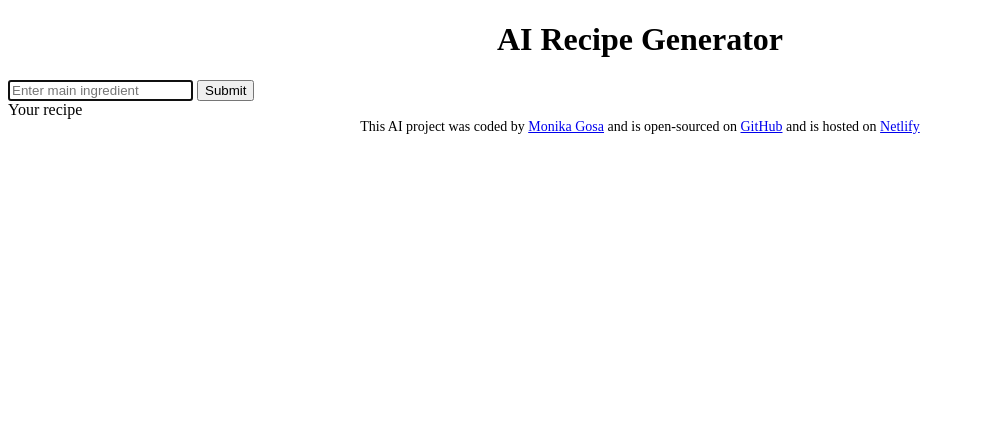
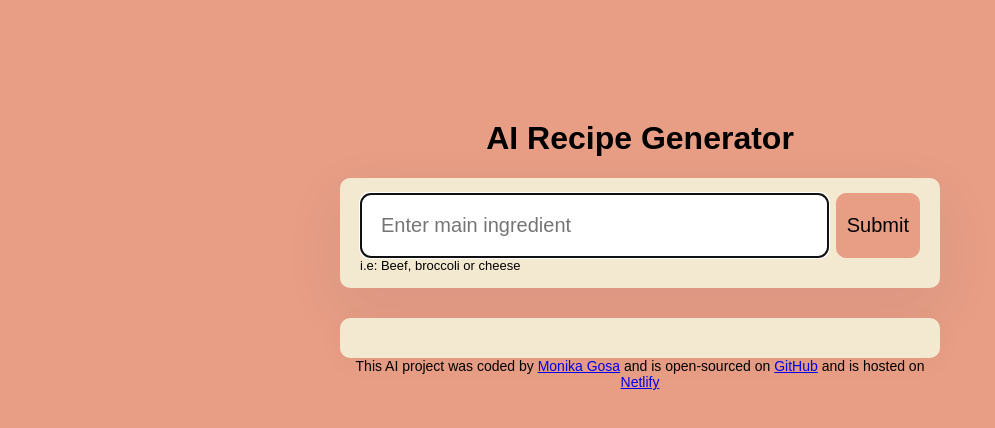
Before and after one commit to MGosa/recipe-generator, a plain HTML site: page index.html in a window 1280 px wide. Shown: the whole page, without its empty margins (0-995 px from the left). Drawn offline with Linux system fonts and the light colour scheme.

Commit message:
added basic css

```diff
--- a/index.html
+++ b/index.html
@@ -7,23 +7,32 @@
     <link rel="stylesheet" href="src/style.css" />
   </head>
   <body>
-    <header></header>
+    <div class="container">
+      <header>
         <h1>AI Recipe Generator</h1>
       </header>
       <main>
-        <form action="">
-            <input type="text" placeholder="Enter main ingredient"
+        <div class="form-container">
+          <form class="">
+            <input
+              type="text"
+              placeholder="Enter main ingredient"
               autofocus
               required
               autocomplete="off"
+              class="instructions"
+              id="user-instructions"
             />
-            <input type="submit"/>
-            <div>
-                Your recipe
+            <input type="submit" class="submit-button" />
+             </form>
+             <div class="hint">i.e: Beef, broccoli or cheese</div>
         </div>
 
+
           </form>
+       <div class="recipe hidden" id="recipe"></div>
       </main>
+
       <footer>
         This AI project was coded by
         <a href="https://github.com/MGosa" target="_blank">Monika Gosa</a>
@@ -36,6 +45,7 @@
           >Netlify</a
         >
       </footer>
+    </div>
     <script src="src/index.js"></script>
   </body>
 </html>
--- a/src/style.css
+++ b/src/style.css
@@ -1,3 +1,8 @@
+body {
+  background: #e79e85;
+  font-family: Arial, Helvetica, sans-serif;
+}
+
 h1 {
   text-align: center;
 }
@@ -5,3 +10,46 @@ footer {
   text-align: center;
   font-size: 14px;
 }
+.container {
+  margin: 120px auto;
+  max-width: 600px;
+}
+.form-container {
+  background: #f2e9d0;
+  padding: 15px 20px;
+  margin-bottom: 30px;
+  border-radius: 10px;
+  box-shadow: 0px 20px 60px rgba(65, 50, 100, 0.08);
+}
+form {
+  display: flex;
+}
+.instructions {
+  padding: 20px;
+  border: 1px solid #e79e85;
+  width: 80%;
+  font-size: 20px;
+  border-radius: 10px;
+  line-height: ;
+}
+.hint {
+  font-size: 13px;
+  color: rgba(red, green, blue, 0.8);
+}
+.submit-button {
+  font-size: 20px;
+  border-radius: 10px;
+  background: #e79e85;
+  margin-left: 7px;
+  border: 1px solid #e79e85;
+  padding: 15px 10px;
+}
+.recipe {
+  font-size: 16px;
+  background-color: #fff;
+  padding: 20px;
+  background: #f2e9d0;
+
+  box-shadow: 0px 4px 30px 0px rgba(39, 33, 66, 0.03);
+  border-radius: 10px;
+}
```
Lines whose indentation alone changed are shown as unchanged.
